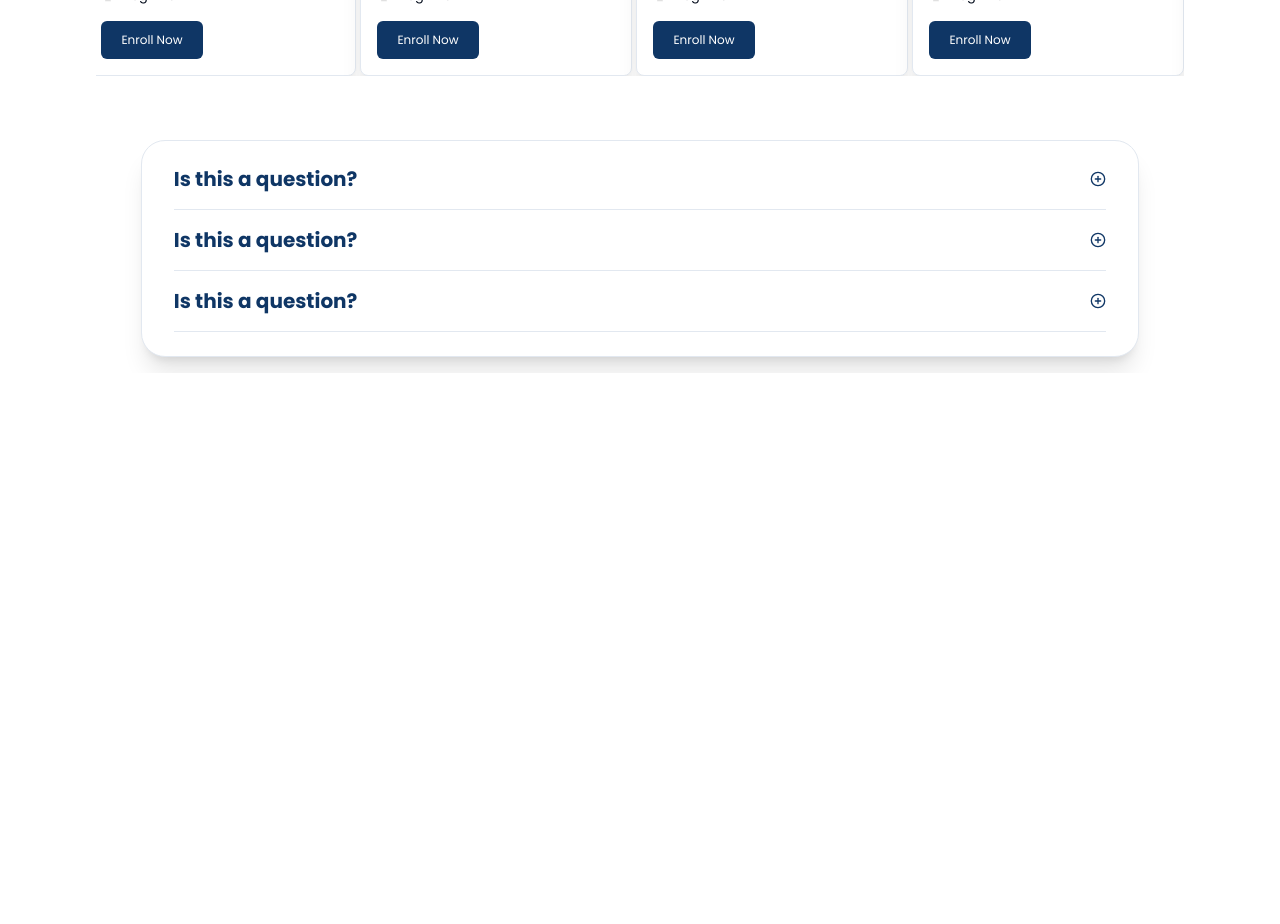
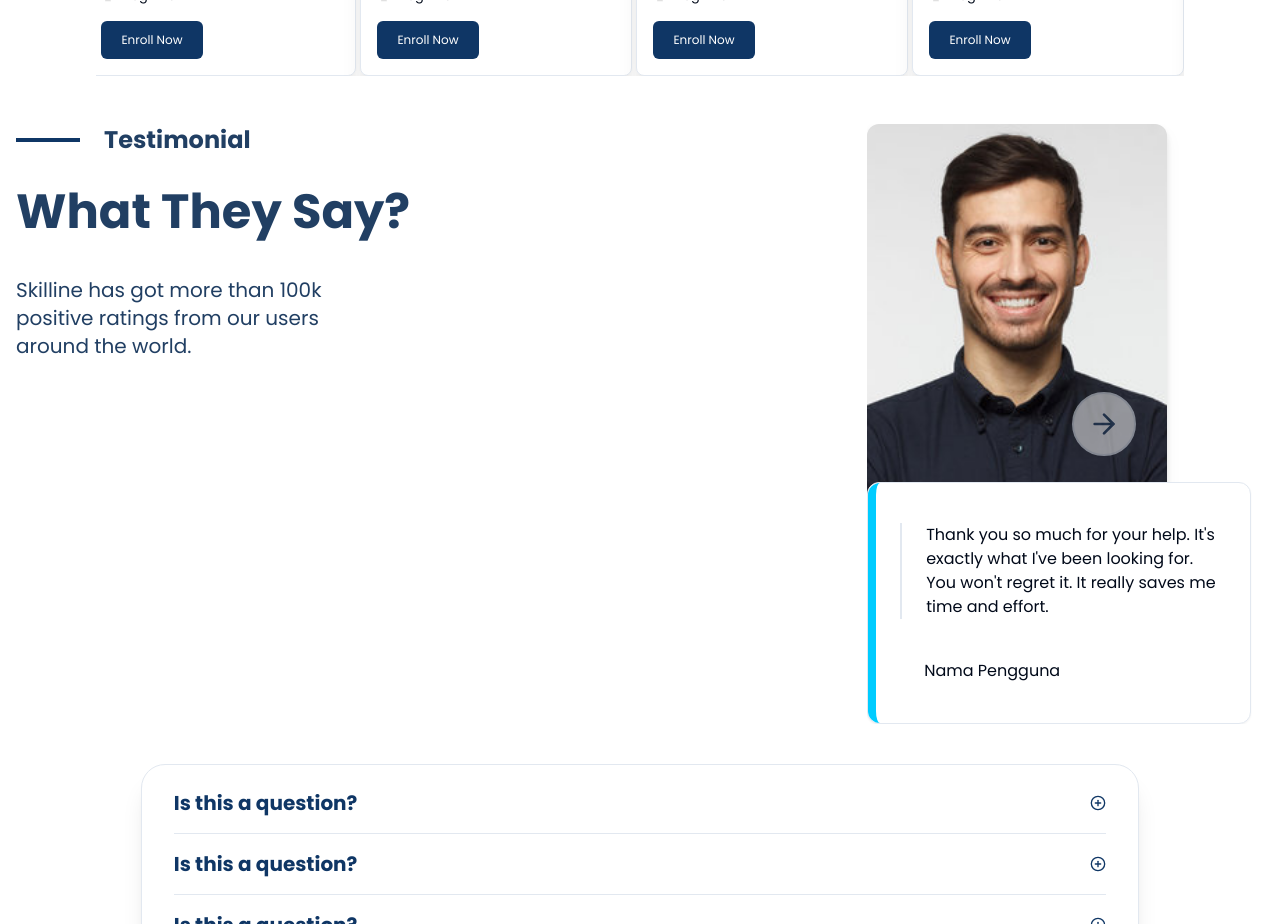
Before and after one commit to hammer-code/lms-fe, a Next.js app: page / in a window 1280 px wide. Shown: the part 1300-2224 px from the top of the page. Before the commit the page ends 1673 px from the top, so only its background shows below. Built offline with nearby package versions, Linux system fonts and the light colour scheme.

Commit message:
feat(Main): Create testimonial section

```diff
--- a/src/features/Main/index.tsx
+++ b/src/features/Main/index.tsx
@@ -3,6 +3,7 @@ import AccordionFAQ from './components/AccordionFAQ';
 import CardPartners from './components/CardPartner';
 import OurClass from './components/OurClass';
 import Hero from './sections/Hero';
+import Testimonial from './sections/Testimonial';
 
 const Main = () => {
   return (
@@ -11,6 +12,7 @@ const Main = () => {
       <Hero />
       <CardPartners />
       <OurClass />
+      <Testimonial />
       <AccordionFAQ />
     </div>
   );
--- /dev/null
+++ b/src/features/Main/sections/Testimonial/index.tsx
@@ -0,0 +1,61 @@
+import { FC } from 'react';
+import {
+  Carousel,
+  CarouselContent,
+  CarouselItem,
+  CarouselNext,
+  CarouselPrevious
+} from '@/components/ui/carousel';
+import { Card } from '@/components/ui/card';
+import Image from 'next/image';
+import { getAssetUrl } from '@/lib/utils';
+
+const Testimonial: FC = () => {
+  return (
+    <div className="container mx-auto px-4 my-6 flex justify-between items-start">
+      <div>
+        <div className="flex items-center gap-6 mb-8">
+          <div className="w-16 h-1 bg-[#0F3665]"></div>
+          <h1 className="text-2xl font-bold">Testimonial</h1>
+        </div>
+        <h2 className="text-5xl font-bold">What They Say?</h2>
+        <p className="text-xl mt-10 w-5/12">
+          Skilline has got more than 100k positive ratings from our users around
+          the world.
+        </p>
+      </div>
+      <div className="">
+        <Carousel className="w-[31vw]">
+          <CarouselContent>
+            <CarouselItem>
+              <div className="absolute w-[300px] h-[500px] rounded-xl drop-shadow-lg">
+                <Image
+                  src={getAssetUrl('/img/person.jpg')}
+                  layout="fill"
+                  objectFit="cover"
+                  alt="image"
+                  className="rounded-xl"
+                />
+              </div>
+              <div className=" h-[75vh] w-[30vw] flex items-end justify-end">
+                <Card className="max-w-[400px] z-50 rounded-xl">
+                  <div className="border-l-8 border-[#00CCFF] rounded-xl py-10 px-6">
+                    <p className="border-l-2 pl-6">
+                      Thank you so much for your help. It&apos;s exactly what
+                      I&apos;ve been looking for. You won&apos;t regret it. It
+                      really saves me time and effort.
+                    </p>
+                    <p className="pl-6 mt-10">Nama Pengguna</p>
+                  </div>
+                </Card>
+              </div>
+            </CarouselItem>
+          </CarouselContent>
+          <CarouselNext className="scale-[2] right-[9rem]" />
+        </Carousel>
+      </div>
+    </div>
+  );
+};
+
+export default Testimonial;
```
Also changed, not shown: public/assets/img/person.jpg (added).
